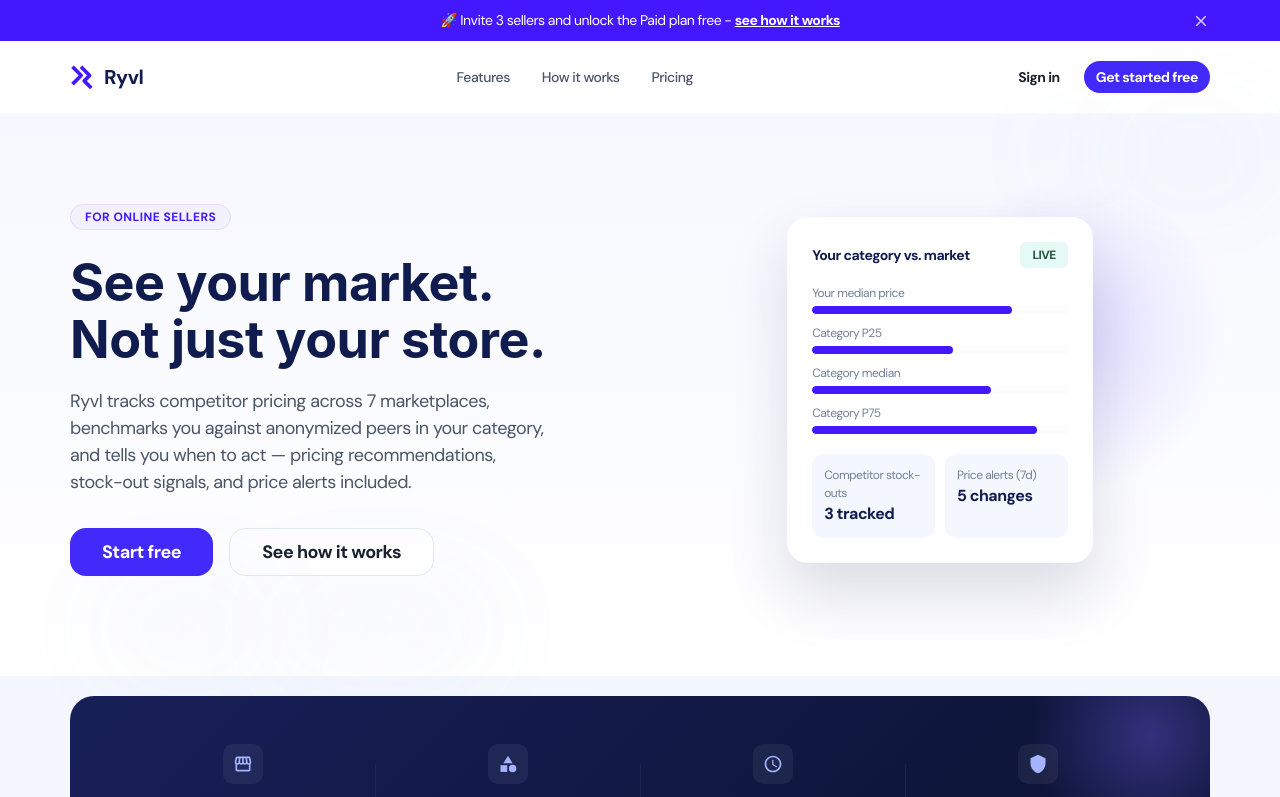
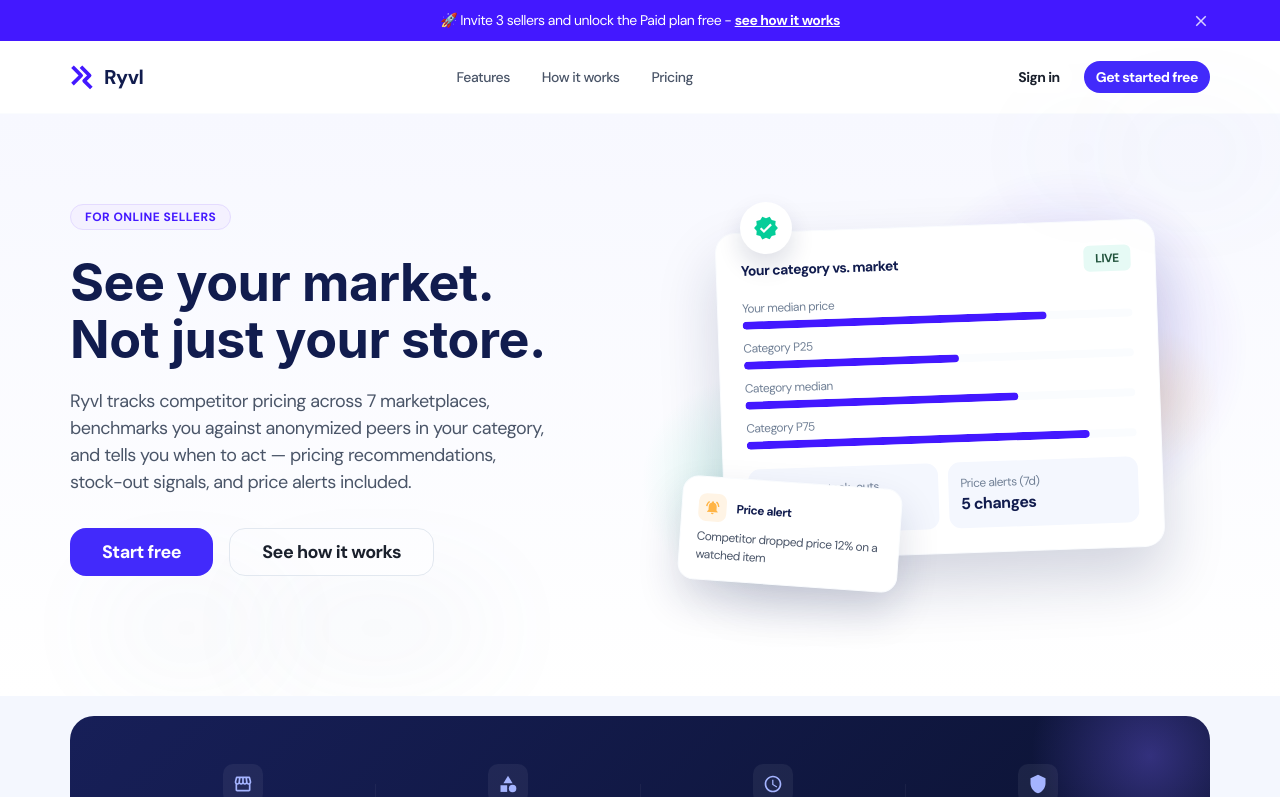
Before and after one commit to Hasee10/Market-Intel, a Next.js app in the folder horizon-ui-chakra-nextjs-main/: page / in a window 1280 px wide. Shown: the top 797 px of the page. Built offline with nearby package versions, Linux system fonts and the light colour scheme.

Commit message:
Landing Page - VII

```diff
--- a/horizon-ui-chakra-nextjs-main/src/components/landing/LandingHero.tsx
+++ b/horizon-ui-chakra-nextjs-main/src/components/landing/LandingHero.tsx
@@ -1,25 +1,71 @@
 'use client';
 
-import { Badge, Box, Button, Container, Flex, Heading, Stack, Text } from '@chakra-ui/react';
+import { Badge, Box, Button, Container, Flex, Heading, Icon, Stack, Text } from '@chakra-ui/react';
+import { MdNotificationsActive, MdVerified } from 'react-icons/md';
 import NextLink from 'next/link';
 
 import { PATH_AUTH } from '@/lib/paths';
 
-// The hero graphic is a plain Chakra mockup of the Market page, not a
-// literal screenshot or stock illustration - deliberately abstract, in
-// brand colors, so it reads as "this is what the product actually shows
-// you" without needing a real design asset.
+// Organic blurred blob shapes behind the composition - the same energy as
+// the isometric-illustration references (soft colored shapes framing the
+// device/screen mockups), without literal stock-illustration people. Stays
+// honest to what this product actually is (a real analytics dashboard) while
+// borrowing the layered, colorful, dynamic composition style.
+function DecorativeBlobs() {
+  return (
+    <>
+      <Box
+        position="absolute"
+        top="-60px"
+        right="-40px"
+        w="360px"
+        h="360px"
+        borderRadius="full"
+        bg="radial-gradient(circle, rgba(67,24,255,0.16) 0%, rgba(67,24,255,0) 70%)"
+        filter="blur(2px)"
+        zIndex={0}
+      />
+      <Box
+        position="absolute"
+        bottom="-40px"
+        left="-30px"
+        w="220px"
+        h="220px"
+        borderRadius="full"
+        bg="radial-gradient(circle, rgba(5,205,153,0.16) 0%, rgba(5,205,153,0) 70%)"
+        zIndex={0}
+      />
+      <Box
+        position="absolute"
+        top="30%"
+        right="-10px"
+        w="140px"
+        h="140px"
+        borderRadius="full"
+        bg="radial-gradient(circle, rgba(255,181,71,0.18) 0%, rgba(255,181,71,0) 70%)"
+        zIndex={0}
+      />
+    </>
+  );
+}
+
+// The primary "screen" of the composition - a dashboard mockup, not a
+// literal screenshot, so it reads as "this is what the product actually
+// shows you" without needing a real design asset.
 function DashboardMockup() {
   return (
     <Box
       w="100%"
-      maxW="480px"
+      maxW="440px"
       bg="white"
       borderRadius="20px"
-      boxShadow="0px 30px 60px rgba(17, 28, 78, 0.15)"
+      boxShadow="0px 30px 60px rgba(17, 28, 78, 0.18)"
       border="1px solid"
       borderColor="gray.100"
       p="24px"
+      transform="rotate(-2deg)"
+      transition="transform 0.3s ease"
+      _hover={{ transform: 'rotate(0deg)' }}
     >
       <Flex justify="space-between" align="center" mb="16px">
         <Text fontWeight="700" fontSize="sm" color="#111C4E">
@@ -70,11 +116,67 @@ function DashboardMockup() {
   );
 }
 
+// A smaller "floating notification" card offset behind the main mockup -
+// the equivalent of the secondary phone/tablet devices layered around the
+// big screen in the reference compositions.
+function FloatingAlertCard() {
+  return (
+    <Box
+      position="absolute"
+      bottom={{ base: '-24px', md: '-32px' }}
+      left={{ base: '-8px', md: '-40px' }}
+      w="220px"
+      bg="white"
+      borderRadius="16px"
+      boxShadow="0px 20px 40px rgba(17, 28, 78, 0.16)"
+      border="1px solid"
+      borderColor="gray.100"
+      p="16px"
+      transform="rotate(4deg)"
+      zIndex={2}
+    >
+      <Flex align="center" gap="10px" mb="6px">
+        <Flex w="28px" h="28px" borderRadius="8px" bg="#FFF4E5" align="center" justify="center">
+          <Icon as={MdNotificationsActive} boxSize="16px" color="#FFB547" />
+        </Flex>
+        <Text fontSize="xs" fontWeight="700" color="#111C4E">
+          Price alert
+        </Text>
+      </Flex>
+      <Text fontSize="xs" color="gray.600">
+        Competitor dropped price 12% on a watched item
+      </Text>
+    </Box>
+  );
+}
+
+// A small floating "verified/trusted" badge, echoing the small circular
+// accent icons that float around the isometric reference illustrations.
+function FloatingVerifiedBadge() {
+  return (
+    <Flex
+      position="absolute"
+      top={{ base: '-16px', md: '-24px' }}
+      left={{ base: '30%', md: '20px' }}
+      w="52px"
+      h="52px"
+      borderRadius="full"
+      bg="white"
+      boxShadow="0px 12px 24px rgba(17, 28, 78, 0.14)"
+      align="center"
+      justify="center"
+      zIndex={2}
+    >
+      <Icon as={MdVerified} boxSize="26px" color="#05CD99" />
+    </Flex>
+  );
+}
+
 export function LandingHero() {
   return (
-    <Box bg="linear-gradient(180deg, #F7F8FF 0%, #FFFFFF 100%)" pt={{ base: '60px', md: '90px' }} pb={{ base: '60px', md: '100px' }}>
+    <Box bg="linear-gradient(180deg, #F7F8FF 0%, #FFFFFF 100%)" pt={{ base: '60px', md: '90px' }} pb={{ base: '90px', md: '120px' }} overflow="hidden">
       <Container maxW="1200px" px={{ base: '20px', md: '30px' }}>
-        <Flex direction={{ base: 'column', lg: 'row' }} align="center" gap={{ base: '50px', lg: '60px' }}>
+        <Flex direction={{ base: 'column', lg: 'row' }} align="center" gap={{ base: '70px', lg: '60px' }}>
           <Box flex="1">
             <Badge
               borderRadius="full"
@@ -111,19 +213,12 @@ export function LandingHero() {
               </Button>
             </Stack>
           </Box>
-          <Flex flex="1" justify="center" position="relative">
-            <Box
-              position="absolute"
-              top="-40px"
-              right="-20px"
-              w="320px"
-              h="320px"
-              borderRadius="full"
-              bg="radial-gradient(circle, rgba(67,24,255,0.14) 0%, rgba(67,24,255,0) 70%)"
-              zIndex={0}
-            />
-            <Box position="relative" zIndex={1}>
+          <Flex flex="1" justify="center" position="relative" mt={{ base: '20px', lg: '0' }}>
+            <DecorativeBlobs />
+            <Box position="relative" zIndex={1} maxW="440px" w="100%">
+              <FloatingVerifiedBadge />
               <DashboardMockup />
+              <FloatingAlertCard />
             </Box>
           </Flex>
         </Flex>
```
